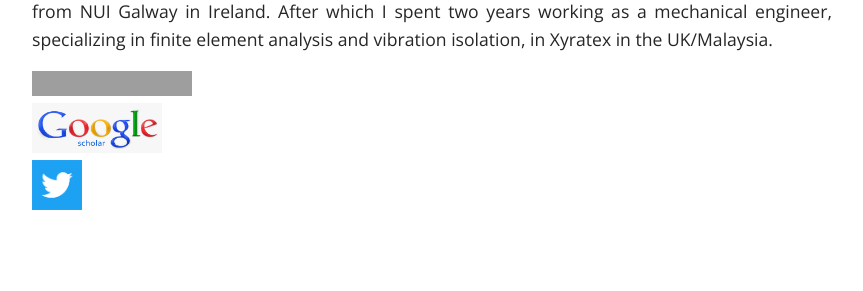
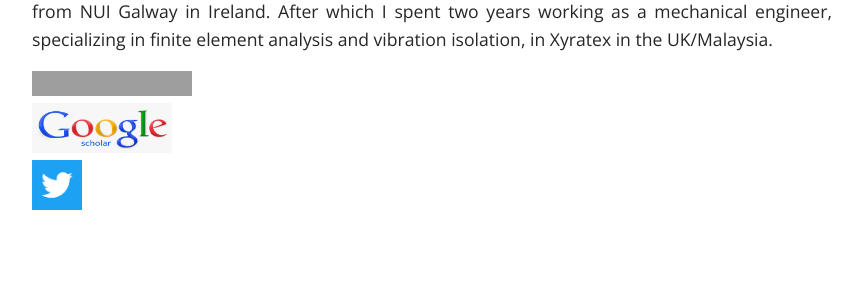
Before and after one commit to philip-long/philip-long.github.io, a Jekyll site: the page built from index.html, in a window 1280 px wide and 900 px high, scrolled down 394 px. Shown: the part 546-837 px from the top of the window, without its empty margins (208-1071 px from the left). Built offline with Jekyll 4.4.1, drawn with Linux system fonts in a browser that asks for light colours; nearby versions of some CDN libraries; some web fonts are replaced; library files that are not in the unit come from our copies; grey boxes are pictures that could not be loaded.

Commit message:
Update index.html

```diff
--- a/index.html
+++ b/index.html
@@ -42,7 +42,7 @@ Before this I worked as a  researcher in the robotics team at  <a href="http://w
 
     <a href="https://scholar.google.com/citations?user=FFAElw4AAAAJ&hl=en&oi=sra">
        <img src="/images/googlescholar.png" alt="Google scholar "
-        width=130" height="50">
+        width=140" height="50">
     </a>
 
       <br>
```
